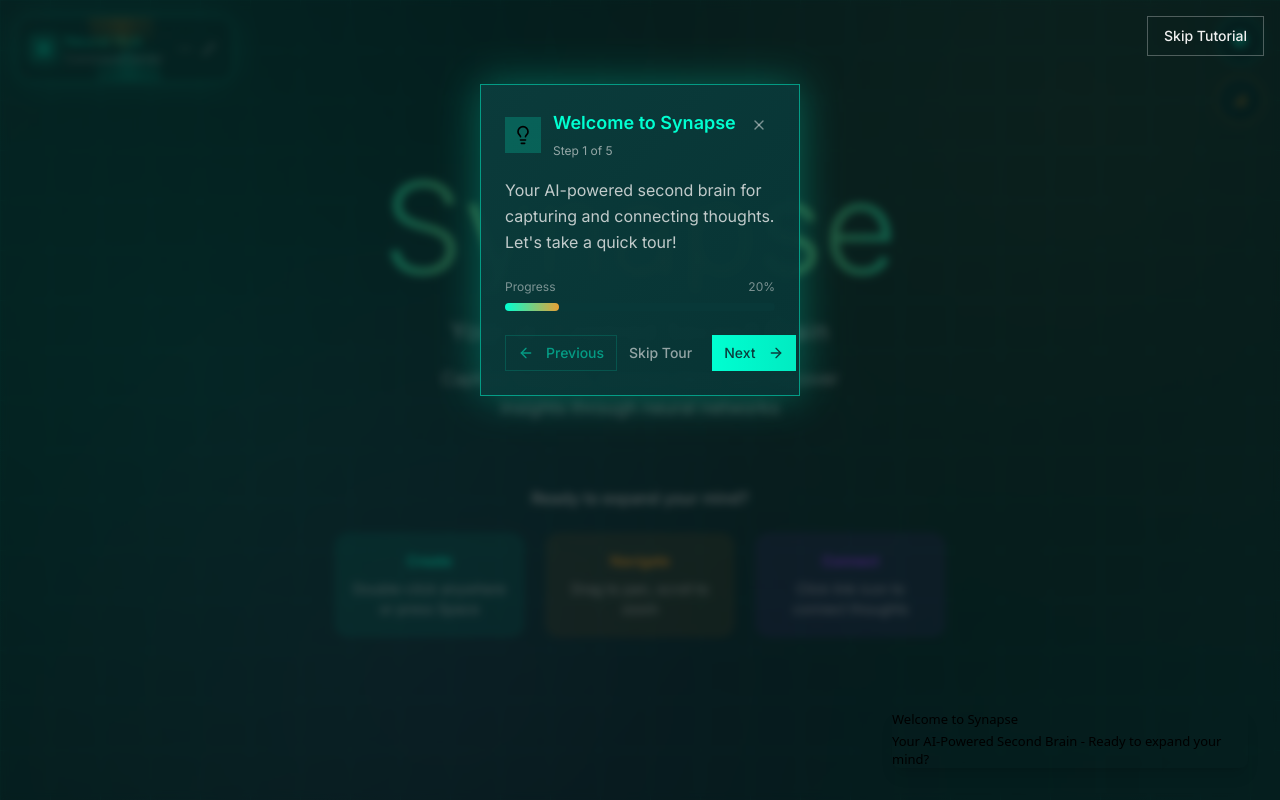
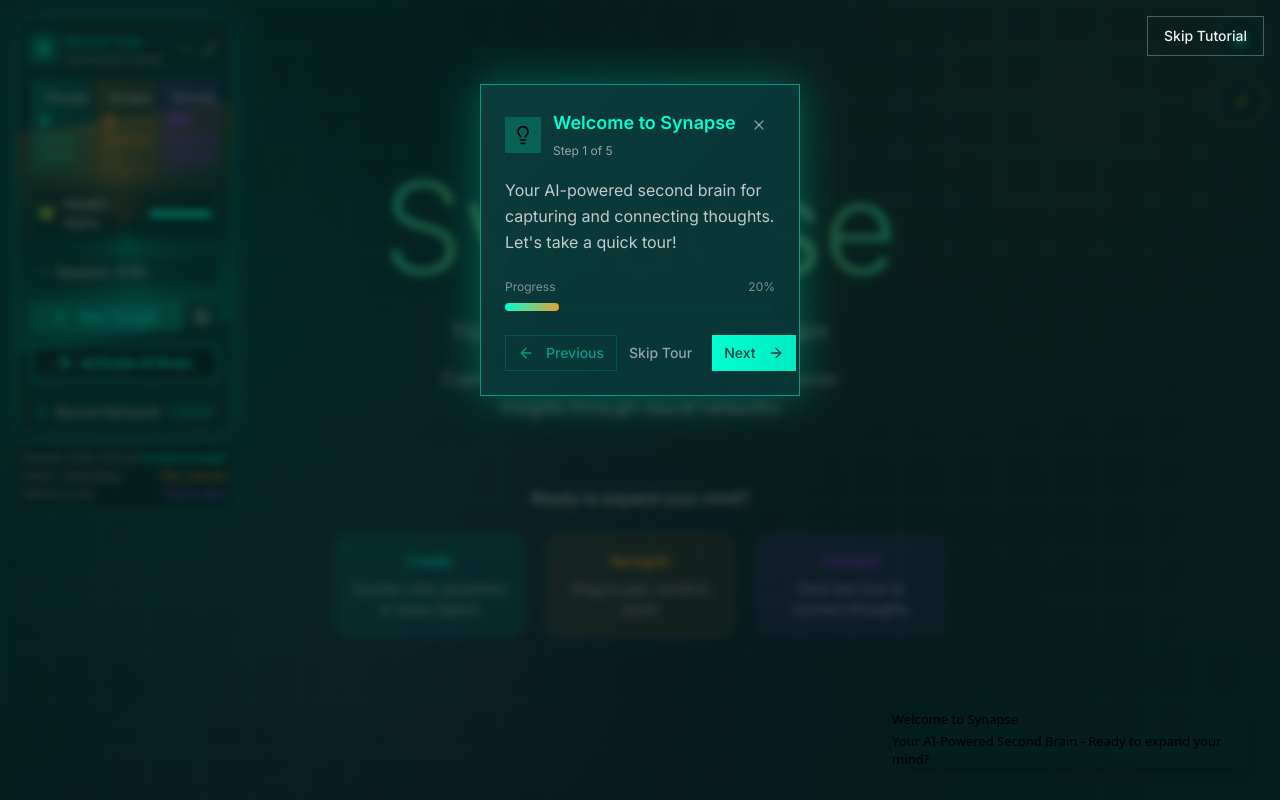
Before and after one commit to rxslice/synapse-mind-canvas, a React (Vite) app: page / in a window 1280 px wide. Built offline with nearby package versions, Linux system fonts and the light colour scheme.

Commit message:
feat: Expand Neural Hub by default
The Neural Hub (Toolbar) is now expanded by default on app load.

```diff
--- a/src/components/Toolbar.tsx
+++ b/src/components/Toolbar.tsx
@@ -1,3 +1,4 @@
+
 import React, { useState, useEffect } from "react";
 import { Button } from "@/components/ui/button";
 import { Brain, Plus, Zap, Network, Save, MoreHorizontal, Activity, Clock, Target, Move, Minimize2, X, Settings, HelpCircle, Wifi, WifiOff, Heart } from "lucide-react";
@@ -31,7 +32,7 @@ export const Toolbar = ({
 }: ToolbarProps) => {
   const [sessionTime, setSessionTime] = useState(0);
   const [lastSaved, setLastSaved] = useState<Date | null>(null);
-  const [isMinimized, setIsMinimized] = useState(true);
+  const [isMinimized, setIsMinimized] = useState(false);
   const [isDragging, setIsDragging] = useState(false);
   const [position, setPosition] = useState({ x: 0, y: 0 });
   const [dragStart, setDragStart] = useState({ x: 0, y: 0 });
```
